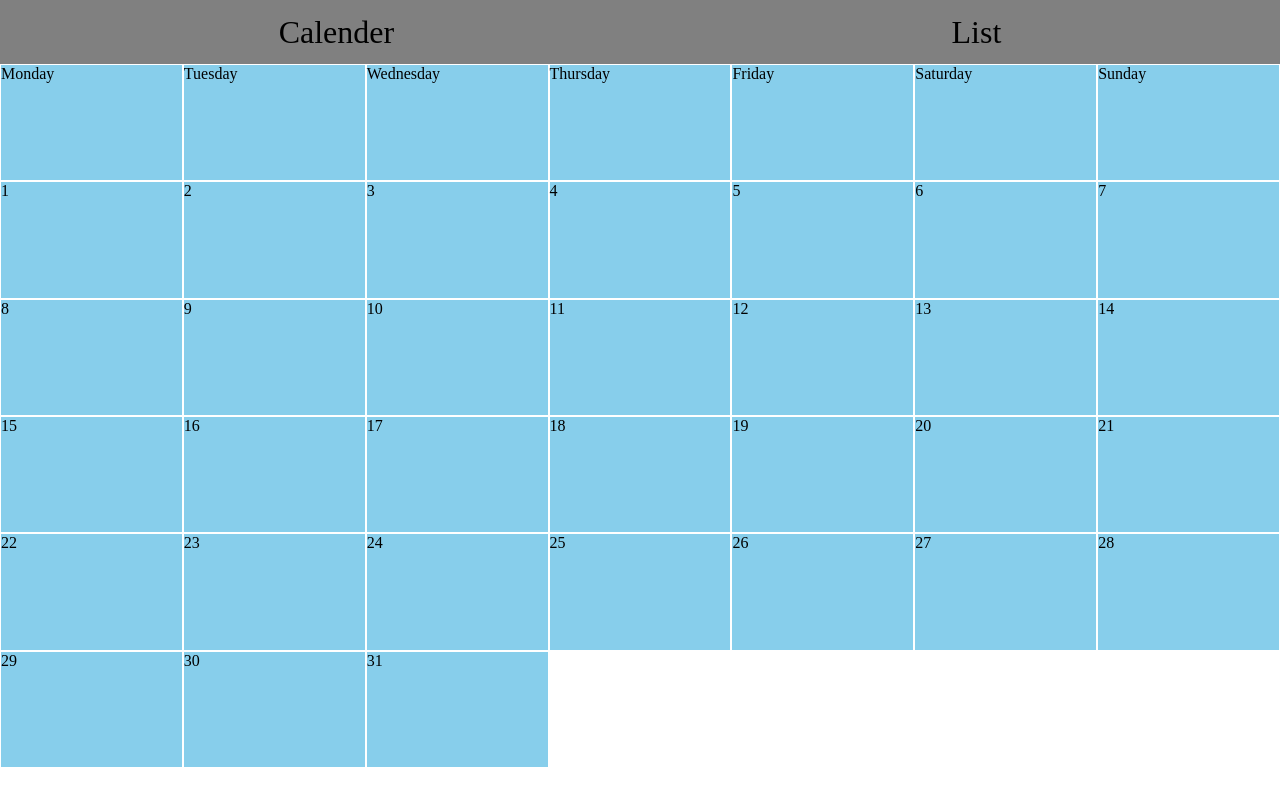
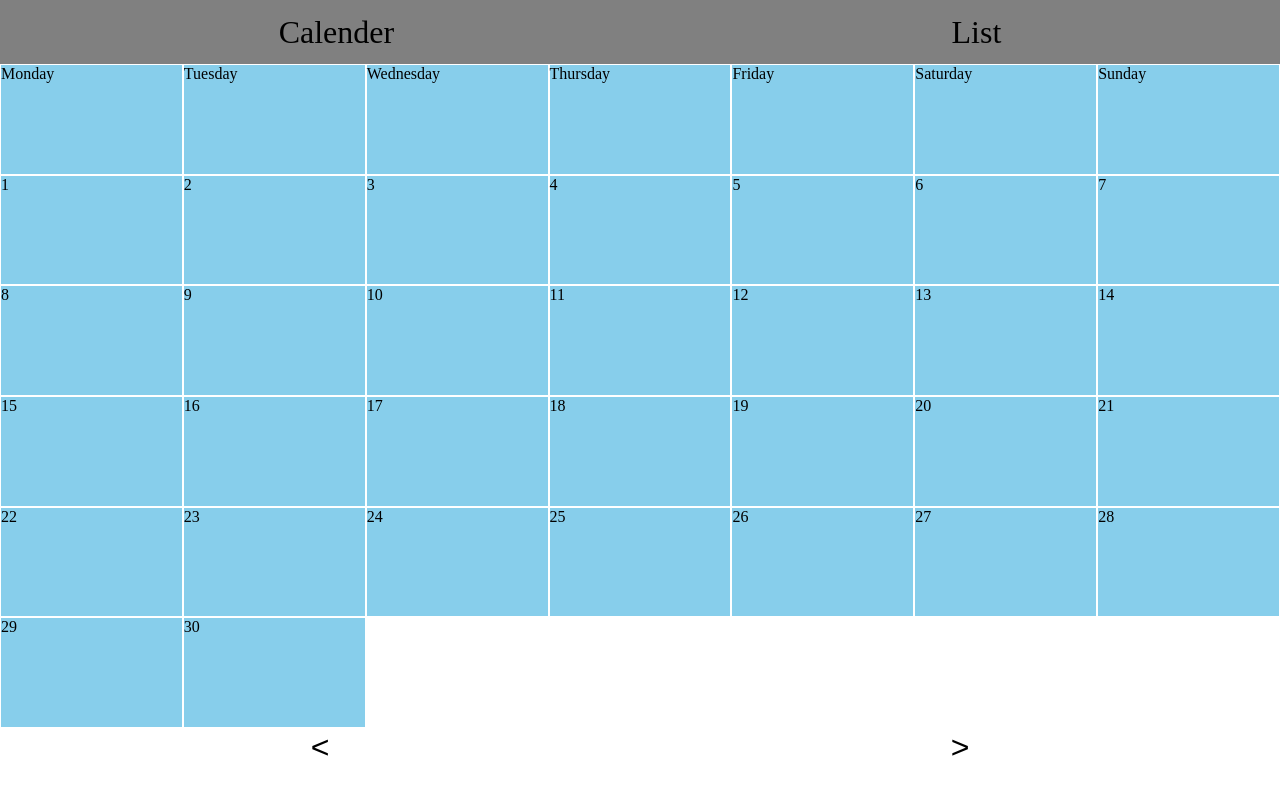
Before and after one commit to connorbtreecode/app-challenge, a SvelteKit app: page / in a window 1280 px wide. Built offline with nearby package versions, Linux system fonts and the light colour scheme.

Commit message:
Made style changes and started to add months

```diff
--- a/src/routes/+page.svelte
+++ b/src/routes/+page.svelte
@@ -3,6 +3,7 @@
 
 
 	let todos = $state([]);
+	let month = $state(8)
 
 	onMount(() => {
 		if(localStorage.getItem("todos")) {
@@ -10,6 +11,7 @@
 		}
 	})
 	let days = ['Monday', 'Tuesday', 'Wednesday', 'Thursday', 'Friday', 'Saturday', 'Sunday'];
+	const months = [31, 28, 31, 30, 31, 30, 31, 31, 30, 31, 30, 31]
 
 </script>
 
@@ -19,7 +21,7 @@
 		{#each days as day}
 			<div>{day}</div>
 		{/each}
-		{#each new Array(31).fill(0) as day, i}
+		{#each new Array(months[month]).fill(0) as day, i}
 			<div>
 				{i + 1}
 				{#each todos.filter((v) => v.date.split('-')[2] == i + 1) as v, i}
@@ -28,6 +30,20 @@
 			</div>
 		{/each}
 	</div>
+	<div id="monthbuttons">
+		<button onclick={() => {
+			if(month == 0)
+				month = 11
+			else
+				month -= 1
+		}}>&lt;</button>
+		<button onclick={() => {
+			if(month == 0)
+				month = 11
+			else
+				month += 1
+		}}>&gt;</button>
+	</div>
 </div>
 
 <style>
@@ -35,7 +51,7 @@
 		display: grid;
 		grid-template-columns: repeat(7, 1fr);
 		/*grid-auto-rows: 60px;*/
-		min-height: 88vh;
+		min-height: 83vh;
 	}
 
 	.calendar > div {
@@ -44,11 +60,19 @@
 	}
 
 	.event {
-    	font-size: 8px;
-    	background-color: purple;
-    	color: white;
+    	font-size: 15px;
+    	background-color: rgb(88, 146, 212);
+		color: white;
     	padding: 2px 5px;
     	border-radius: 5px;
     	margin: 0.5px;
   	}
+	#monthbuttons {
+		display: flex; justify-content: space-around;
+	}
+	#monthbuttons * {
+		font-size: 2em;
+		border: 0px;
+		background-color: white;
+	}
 </style>
--- a/src/routes/list/+page.svelte
+++ b/src/routes/list/+page.svelte
@@ -30,7 +30,6 @@
 				date: newTodoDate,
 				eventName: newTodoText
 			};
-			// setLocalStorageItem(todoItem)
 			todos.push(todoItem);
 			localStorage.setItem("todos", JSON.stringify(todos));
 			newTodoText = '';
```
